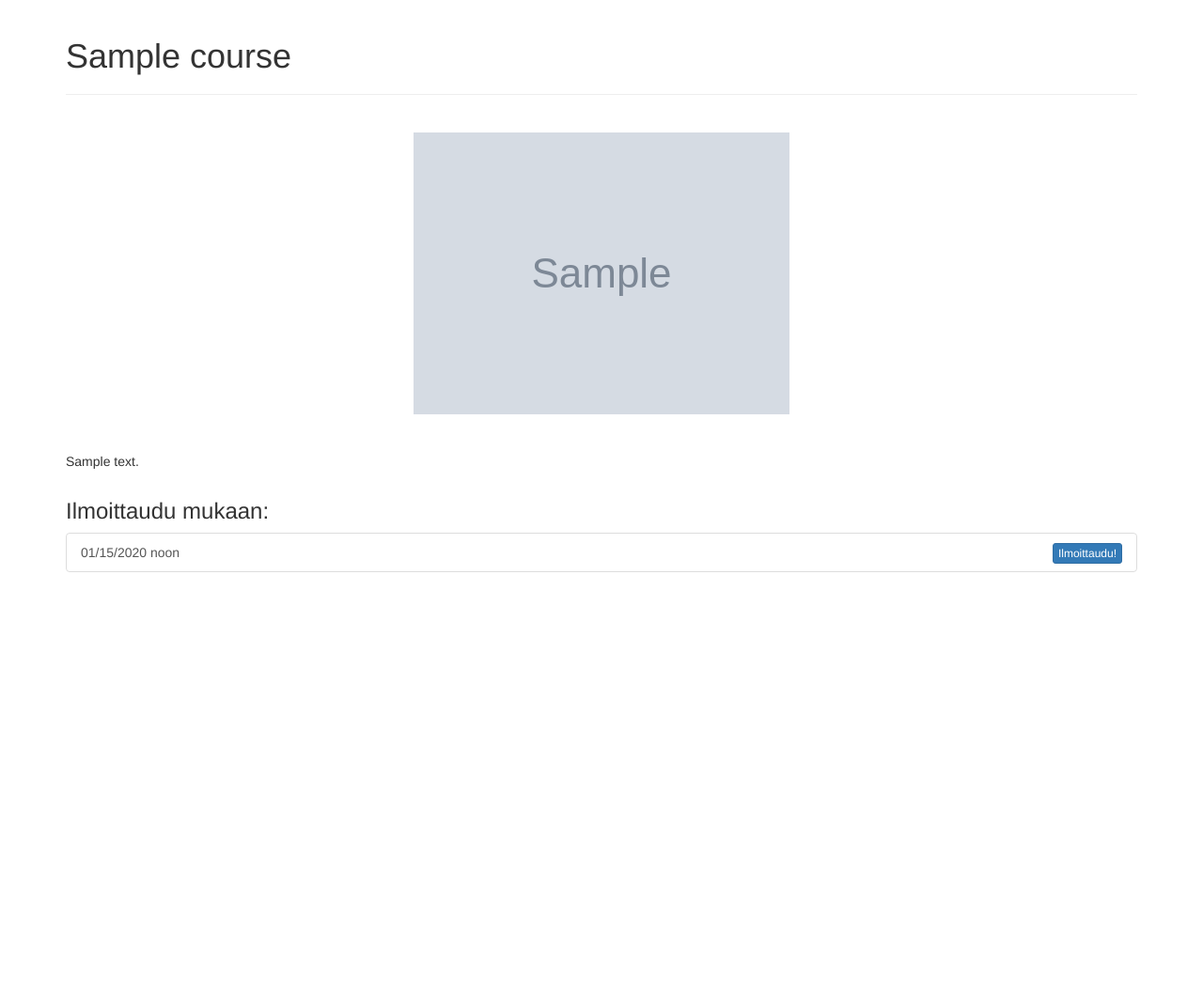
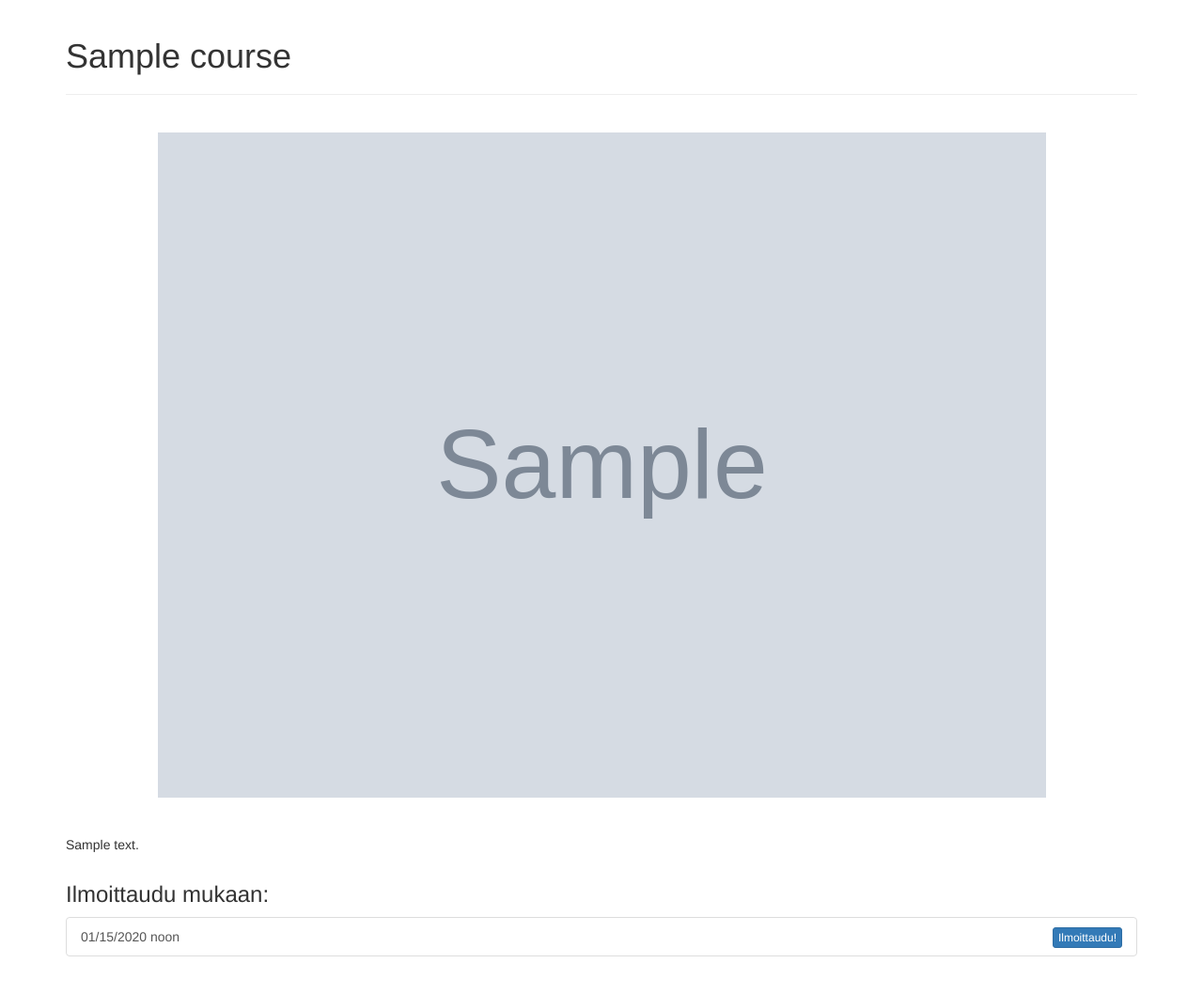
Before and after one commit to henri-hesse/kury-site, a Django app: page /courses/1 in a window 1280 px wide. Shown: the part 60-1118 px from the top of the page at 94% size. Before the commit the page ends 669 px from the top, so only its background shows below. Run offline with Django 3.2, Linux system fonts and the light colour scheme; tables that the repository leaves empty hold one stand-in row (values such as "Sample post"); grey boxes marked "Sample" are stand-in pictures; some libraries are stand-ins or nearby versions.

Commit message:
Added image resize for course images + small layout changes

```diff
--- a/courses/models.py
+++ b/courses/models.py
@@ -2,6 +2,8 @@ from __future__ import unicode_literals
 from django.db import models
 import markdown
 from django.utils import timezone
+from imagekit.models import ProcessedImageField
+from imagekit.processors import ResizeToFill
 
 class CourseQuerySet(models.QuerySet):
   def visible(self):
@@ -17,8 +19,11 @@ class Course(models.Model):
   	verbose_name = 'Longer description',
   	help_text = 'Complete description of the course. May contain special markup. Do not add any specific dates here.'
   )
-  image = models.ImageField(
+  image = ProcessedImageField(
   	upload_to = 'courses/',
+    processors = [ResizeToFill(640, 480)],
+    format = 'JPEG',
+    options = {'quality': 90},
   	verbose_name = 'General image of the course',
   	help_text = 'Pick up a image file from your computer. Image should be big enough so that it wont get scaled up by the system.'
   )
--- a/courses/templates/courses/show.html
+++ b/courses/templates/courses/show.html
@@ -12,8 +12,8 @@
 			<br />
 
 			<div class="row">
-				<div class="col-xs-12 col-md-8 col-md-offset-2">
-					<img class="img-responsive center-block" src="{{ course.image.url }}" />
+				<div class="col-xs-12 col-md-10 col-md-offset-1">
+					<img style="width: 100%" src="{{ course.image.url }}" />
 				</div>
 			</div>
 
```
